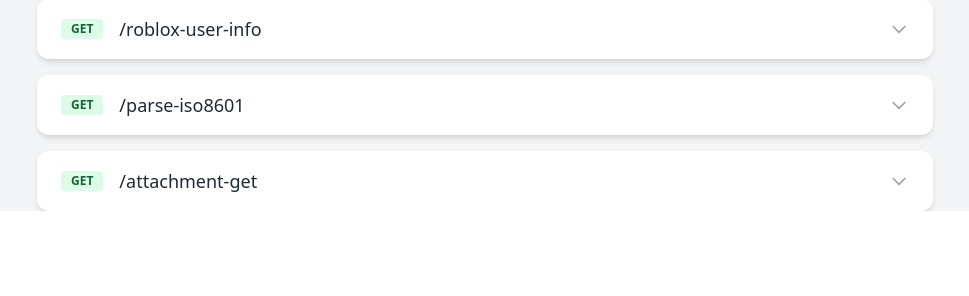
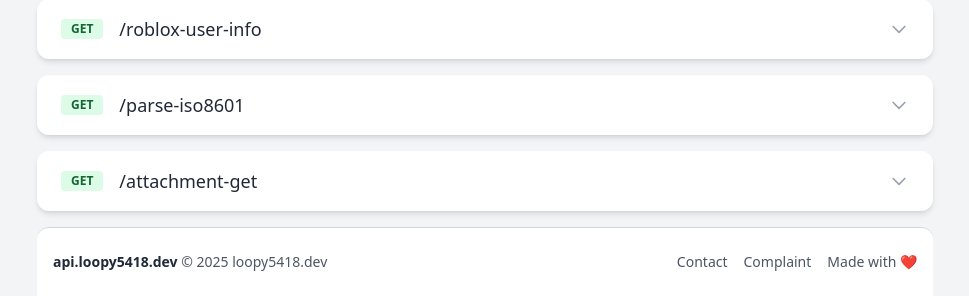
Before and after one commit to loopy5418/api, a Flask app: template api/templates/index.html in a window 1280 px wide. Shown: the part 2537-2833 px from the top of the page, without its empty margins (155-1124 px from the left). Before the commit the page ends 2748 px from the top, so only its background shows below. Run offline with Flask 3, Linux system fonts and the light colour scheme; the template is opened without the code that fills it, so the values that code supplies are empty; some libraries are stand-ins or nearby versions.

Commit message:
add footer for complaints and support

```diff
--- a/api/templates/index.html
+++ b/api/templates/index.html
@@ -941,6 +941,17 @@
 }</code></pre>
         </div>
       </div>
+      <footer class="w-full mt-12 border-t border-gray-300 dark:border-gray-700 bg-white dark:bg-gray-900 py-6 px-4 flex flex-col md:flex-row items-center justify-between text-sm text-gray-600 dark:text-gray-400 rounded-t-xl">
+        <div>
+          <span class="font-semibold text-gray-800 dark:text-gray-200">api.loopy5418.dev</span>
+          &copy; 2025 loopy5418.dev
+        </div>
+        <div class="mt-2 md:mt-0 flex items-center gap-4">
+          <a href="{{ discord_invite }}" target="_blank" class="hover:underline hover:text-blue-600 dark:hover:text-blue-400">Contact</a>
+          <a href="mailto:complaint@loopy5418.dev" class="hover:underline hover:text-blue-600 dark:hover:text-blue-400">Complaint</a>
+          <span>Made with <span class="text-red-500">❤</span>
+        </div>
+      </footer>
   </main>
 </body>
 </html>
```
